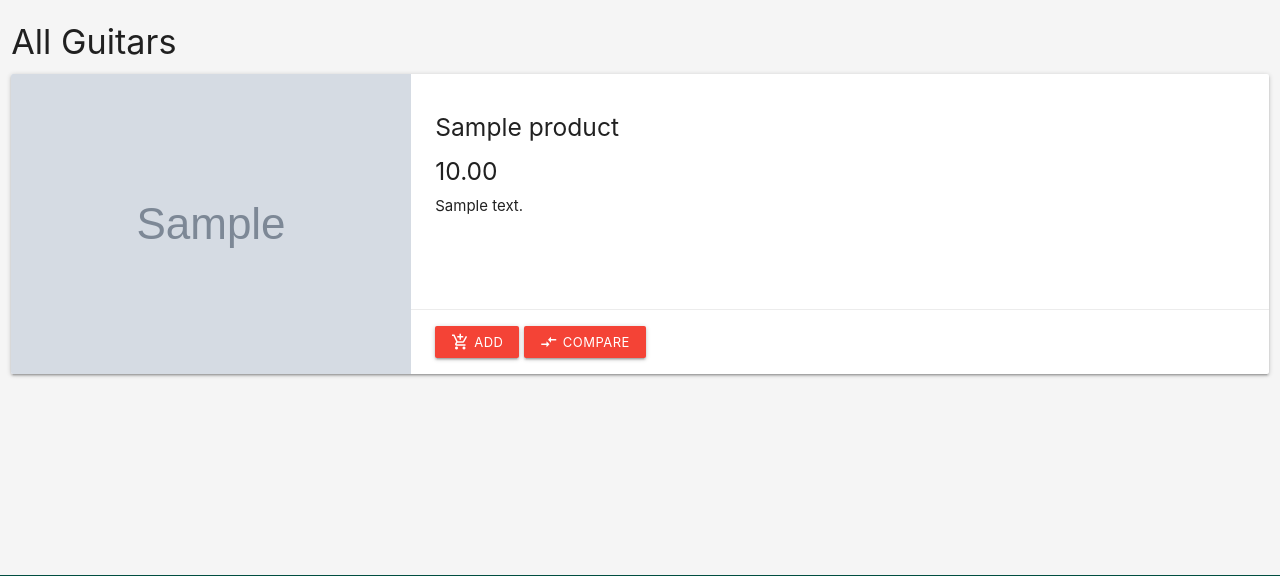
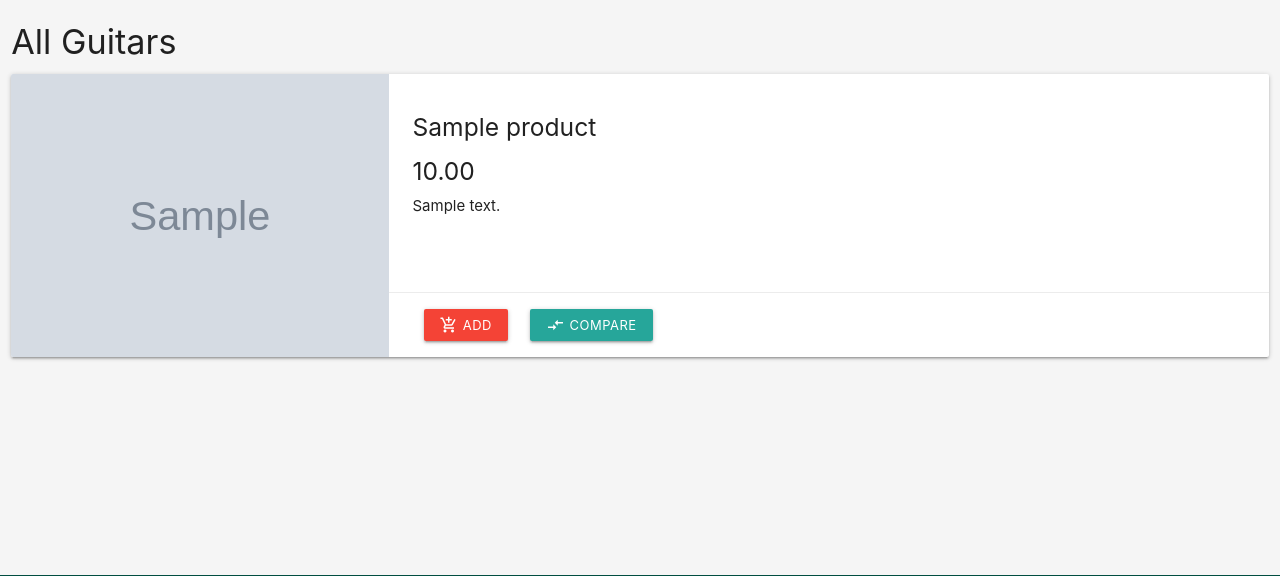
Before and after one commit to deganoth/mu-shop, a Django app: page /products/guitars/ in a window 1280 px wide. Shown: the part 84-660 px from the top of the page. Run offline with Django 3.2, Linux system fonts and the light colour scheme; a user stored in the database is signed in; tables that the repository leaves empty hold one stand-in row (values such as "Sample post"); grey boxes marked "Sample" are stand-in pictures.

Commit message:
UI response messages created for product add to cart and compare. Button styling updated

```diff
--- a/accounts/templates/index.html
+++ b/accounts/templates/index.html
@@ -23,7 +23,7 @@
 			</div>
 		</div>
 
-		<div class="col xl4 l6 m6">
+		<div class="col xl4 l6 m6 s12">
 			<div class="card">
 				<div class="card-image waves-effect waves-block waves-light">
 					<img class="activator" src="{{MEDIA_URL}}{{ 'images/narrow_banner.png' }}">
@@ -41,7 +41,7 @@
 			</div>
 		</div>
 
-		<div class="col xl4 l6 m6">
+		<div class="col xl4 l6 m6 s12">
 			<div class="card">
 				<div class="card-image waves-effect waves-block waves-light">
 					<img class="activator" src="{{MEDIA_URL}}{{ 'images/narrow_banner.png' }}">
@@ -70,7 +70,7 @@
 	</div>
 	<div class="row">
 		{% for product in products %}
-		<div class="col xl3 l m6">
+		<div class="col xl3 l6 m6 s6">
 			<div class="card">
 				<div class="card-image">
 					<img src="{{MEDIA_URL}}{{ product.image }}">
--- a/accounts/templates/login.html
+++ b/accounts/templates/login.html
@@ -17,6 +17,4 @@
 		<p><a href="{% url 'password_reset' %}">Reset Password</a></p>
 	</div>
 </div>
-
-
 {% endblock %}
--- a/cart/templates/cart.html
+++ b/cart/templates/cart.html
@@ -28,7 +28,7 @@
                                     <div class="form-group">
                                         <label for="exampleInputAmount" class="sr-only">New Qty</label>
                                         <div class="col xl8 l6 m6 s12 input-group">
-                                            <input name="quantity" min="0" max="999" class="form-control" required>
+                                            <input name="quantity" min="0" max="999" type="number" class="form-control" required>
                                         </div>
                                     </div>
                                     <button type="submit" class="btn btn-primary">
--- a/cart/views.py
+++ b/cart/views.py
@@ -1,4 +1,5 @@
 from django.shortcuts import render, redirect, reverse
+from django.contrib import messages
 
 def view_cart(request):
     """
@@ -16,8 +17,10 @@ def add_to_cart(request, id):
 
     if id in cart:
         cart[id] = int(cart[id] + quantity)
+        messages.success(request, "{} Item successfully added to your cart!".format(quantity))
     else:
         cart[id] = cart.get(id, quantity)
+        messages.success(request, "{} Item successfully added to your cart!".format(quantity))
 
     request.session['cart'] = cart
     return redirect(reverse('products'))
@@ -32,8 +35,10 @@ def adjust_cart(request, id):
 
     if quantity > 0:
         cart[id] = quantity
+        messages.success(request, "Quantity successfully updated in your cart!")
     else:
         cart.pop(id)
+        messages.success(request, "Item successfully removed from your cart!")
 
     request.session['cart'] = cart
     return redirect(reverse('view_cart'))
--- a/checkout/templates/checkout.html
+++ b/checkout/templates/checkout.html
@@ -74,7 +74,7 @@
             </div>
             <div class="form-row">
               <button class="btn waves-effect waves-light btn-long" type="submit">Submit Payments
-                <i class="material-icons right">send</i>
+                <i class="material-icons right">euro</i>
               </button>
             </div>
           </div>
--- a/checkout/views.py
+++ b/checkout/views.py
@@ -16,7 +16,7 @@ def checkout(request):
     if request.method == "POST":
         order_form = OrderForm(request.POST)
 
-        if order_form.is_valid() and payment_form.is_valid():
+        if order_form.is_valid():
             order = order_form.save(commit=False)
             order.date = timezone.now()
             order.save()
--- a/compare/urls.py
+++ b/compare/urls.py
@@ -1,8 +1,8 @@
 from django.conf.urls import url
-from .views import view_compare, add_to_compare, adjust_compare
+from .views import view_compare, add_to_compare, delete_compare
 
 urlpatterns = [
     url(r'^$', view_compare, name='view_compare'),
     url(r'^add/(?P<id>\d+)', add_to_compare, name='add_to_compare'),
-    url(r'^adjust/(?P<id>\d+)', add_to_compare, name='add_to_compare'),
+    url(r'^adjust/(?P<id>\d+)', delete_compare, name='delete_compare'),
     ]
--- a/products/templates/guitars.html
+++ b/products/templates/guitars.html
@@ -15,22 +15,26 @@
                         <p>{{ product.description }}</p>
                     </div>
                    <div class="card-action">
+                        <div class="col">
                             <form method="post" action="{% url 'add_to_cart' product.id %}">
                                 {% csrf_token %}
                                 <div class="input-group">
                                     <span class="input-group-btn">
-                                    <button class="button-padding waves-effect waves-light btn-small red" type="submit"><i class="material-icons left">add_shopping_cart</i>Add</button>
-                                    <form method="post" action="{% url 'add_to_cart' product.id %}">
+                                        <button class="button-padding waves-effect waves-light btn-small red" type="submit"><i class="material-icons left">add_shopping_cart</i><span class="tiny-hide">Add</span></button>
+                                    </span>
+                                </div>
+                            </form>
+                        </div>
+                        <div class="col xl10 l8 m6 s5">
+                            <form method="post" action="{% url 'add_to_compare' product.id %}">
                                 {% csrf_token %}
                                 <span class="input-group">
                                     <span class="input-group-btn">
-                                                <button class="button-padding waves-effect waves-light btn-small red" type="submit"><i class="material-icons left">compare_arrows</i>Compare</button>
+                                        <button class="button-padding waves-effect waves-light btn-small" type="submit"><i class="material-icons left">compare_arrows</i><span class="tiny-hide">Compare</span></button>
                                     </span>
                                 </span>
                             </form>
-                                </span>
                         </div>
-                        </form>
                     </div>
                 </div>
             </div>
--- a/products/templates/products.html
+++ b/products/templates/products.html
@@ -20,17 +20,17 @@
                                 {% csrf_token %}
                                 <div class="input-group">
                                     <span class="input-group-btn">
-                                        <button class="button-padding waves-effect waves-light btn-small red" type="submit"><i class="material-icons left">add_shopping_cart</i>Add</button>
+                                        <button class="button-padding waves-effect waves-light btn-small red" type="submit"><i class="material-icons left">add_shopping_cart</i><span class="tiny-hide">Add</span></button>
                                     </span>
                                 </div>
                             </form>
                         </div>
-                        <div class="col xl10">
+                        <div class="col xl10 l8 m6 s5">
                             <form method="post" action="{% url 'add_to_compare' product.id %}">
                                 {% csrf_token %}
                                 <span class="input-group">
                                     <span class="input-group-btn">
-                                        <button class="button-padding waves-effect waves-light btn-small red" type="submit"><i class="material-icons left">compare_arrows</i>Compare</button>
+                                        <button class="button-padding waves-effect waves-light btn-small" type="submit"><i class="material-icons left">compare_arrows</i><span class="tiny-hide">Compare</span></button>
                                     </span>
                                 </span>
                             </form>
--- a/static/css/style.css
+++ b/static/css/style.css
@@ -111,3 +141,19 @@ input {
 		margin-right: 5px;
 	}
 }
+
+@media only screen and (min-width: 639px) {
+	.card.horizontal .card-image {
+		max-width: 30%;
+	}
+}
+
+@media only screen and (max-width: 639px) {
+	.tiny-hide {
+		display: none;
+	}
+
+	.card.horizontal .card-image {
+		max-width: 30%;
+	}
+}
--- a/templates/base.html
+++ b/templates/base.html
@@ -45,12 +45,12 @@
 										{% endif %}
 										<li><a href="{% url 'view_compare' %}"><i id="small-hide-icon" class="material-icons left">compare_arrows</i><span class="small-hide">Compare</span>
 											{% if compare_count > 0 %}
-										<span class="new badge red" data-badge-caption="">{{ compare_count }}</span>
+											<span class="new badge" data-badge-caption="">{{ compare_count }}</span>
 											{% endif %}
 										</a></li>
 										<li><a href="{% url 'view_cart' %}"><i class="material-icons left small-hide-icon">shopping_cart</i><span class="small-hide">Cart</span>
 											{% if product_count > 0 %}
-										<span class="new badge" data-badge-caption="">{{ product_count }}</span>
+											<span class="new badge red" data-badge-caption="">{{ product_count }}</span>
 											{% endif %}
 										</a></li>
 									</ul>
@@ -65,10 +65,11 @@
 					<li><a href="{% url 'index' %}"><i class="material-icons left">home</i>Home</a></li>
 					{% if user.is_authenticated %}
 					<li><a href="{% url 'profile' %}"><i class="material-icons left">person</i>Profile</a></li>
-				<li><a href="{% url 'logout' %}"><i class="material-icons left">person_add</i>Logout</a></li>
+					<li><a href="{% url 'logout' %}"><i class="fa fa-sign-out fa-lg left"></i>Logout</a></li>
 					{% else %}
-				<li><a href="{% url 'login' %}"><i class="material-icons left">person</i>Login</a></li>
-				<li><a href="{% url 'registration' %}"><i class="material-icons left">person_add</i>Register</a></li>
+					<li><a href="{% url 'login' %}"><i class="fa fa-sign-in fa-lg left"></i>Login</a></li>
+					<li><a href="{% url 'registration' %}"><i class="material-icons left">person_add</i>Register
+					</a></li>
 					{% endif %}
 					<li><a href="{% url 'view_compare' %}"><i id="small-hide-icon" class="material-icons left">compare_arrows</i><span class="small-hide">Compare</span>
 						{% if compare_count > 0 %}
@@ -111,10 +112,14 @@
 			<div class="container">
 				<div class="row">
 					{% if messages %}
-				<div>
+					<div class="col s12">
+						<div class="right user-message">
+							<h6>
 								{% for message in messages %}
 								{{ message }}
 								{% endfor %}
+							</h6>
+						</div>
 					</div>
 					{% endif %}
 					{% block content %}{% endblock %}
```
Also changed, not shown: other parts of static/css/style.css (+33 -3 lines), compare/templates/compare.html (+13 -6 lines), compare/views.py (+8 -3 lines), products/templates/amps.html (+9 -5 lines), products/templates/drums.html (+9 -5 lines), products/templates/keys.html (+9 -5 lines), products/templates/studio.html (+9 -5 lines), accounts/views.py (line endings or trailing spaces). Lines whose indentation alone changed are shown as unchanged.
